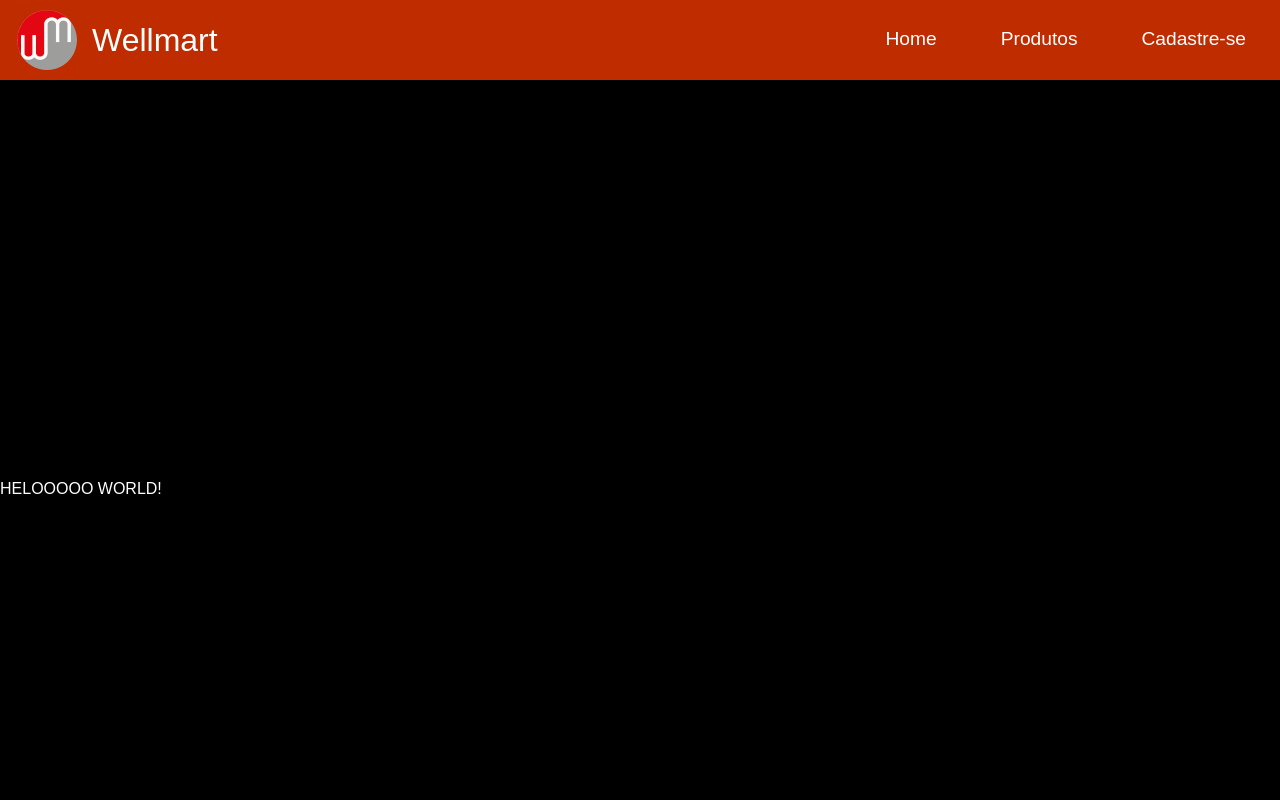
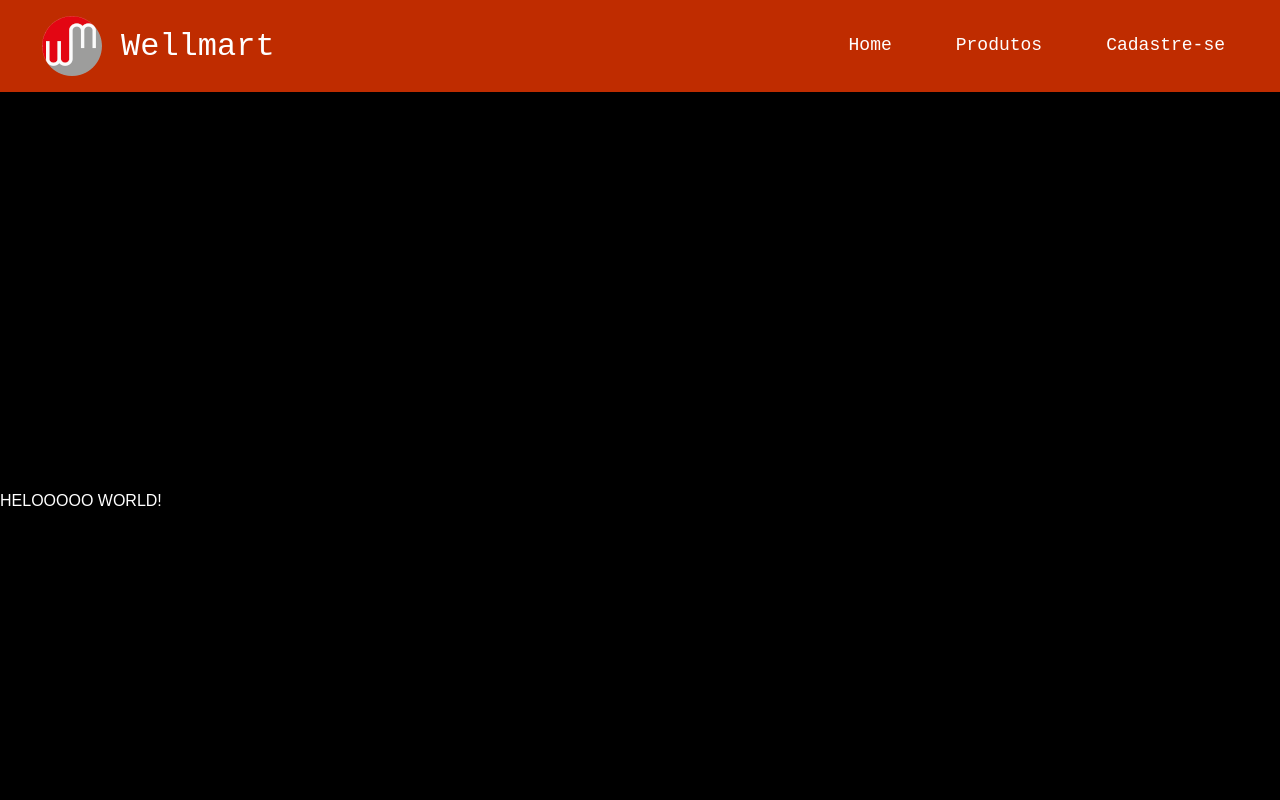
Before and after one commit to rrligeiro/wellmart, a React (Create React App) app: page / in a window 1280 px wide. Shown: the top 800 px of the page. Built offline with nearby package versions, Linux system fonts and the light colour scheme.

Commit message:
Fix navbar

```diff
--- a/src/components/Navbar/styled.js
+++ b/src/components/Navbar/styled.js
@@ -3,32 +3,21 @@ import { Link } from 'react-router-dom';
 
 export const Navbar = styled.nav`
   background: #bf2c00ff;
-  height: 80px;
   display: flex;
   justify-content: center;
   align-items: center;
-  font-size: 1.2rem;
-  position: sticky;
-  top: 0;
-  z-index: 999;
 `
 export const NavbarContainer = styled.div`
   display: flex;
   justify-content: space-between;
-  height: 80px;
-  z-index: 1;
   width: 100%;
-  max-width: 1300px;
-  margin-right: auto;
-  margin-left: auto;
-  padding-right: 2px;
-  padding-left: 2px;
+  padding: 3px 20px;
+  margin: 3px;
 `
 export const NavbarItem = styled.div`
   color: #fff;
   display: flex;
   align-items: center;
-  text-decoration: none;
   padding: 0.5rem 1rem;
   height: 100%;
 `
@@ -45,6 +34,17 @@ export const NavbarLi = styled.li`
   border-bottom: 2px solid transparent;
 `
 
+export const NavbarLinks = styled(Link)`
+  color: #fff;
+  display: flex;
+  align-items: center;
+  text-decoration: none;
+  padding: 0.5rem 1rem;
+  height: 100%;
+  font-family: Courier New;
+  font-size: 18px;
+`
+
 export const LinkNavbarLogo = styled(Link)`
   color: #fff;
   justify-self: start;
@@ -53,19 +53,11 @@ export const LinkNavbarLogo = styled(Link)`
   font-size: 2rem;
   display: flex;
   align-items: center;
+  font-family: Courier New;
 `
 
-export const NavbarLinks = styled(Link)`
-  color: #fff;
-  display: flex;
-  align-items: center;
-  text-decoration: none;
-  padding: 0.5rem 1rem;
-  height: 100%;
-`
 export const NavbarLogo = styled.img`
   width: auto;
   height: auto;
-  margin: 0;
-  padding: 0;
+  padding: 4px;
 `
```
Also changed, not shown: src/components/SingUpField/SingUpField.js (added), src/components/SingUpField/styled.js (added).
